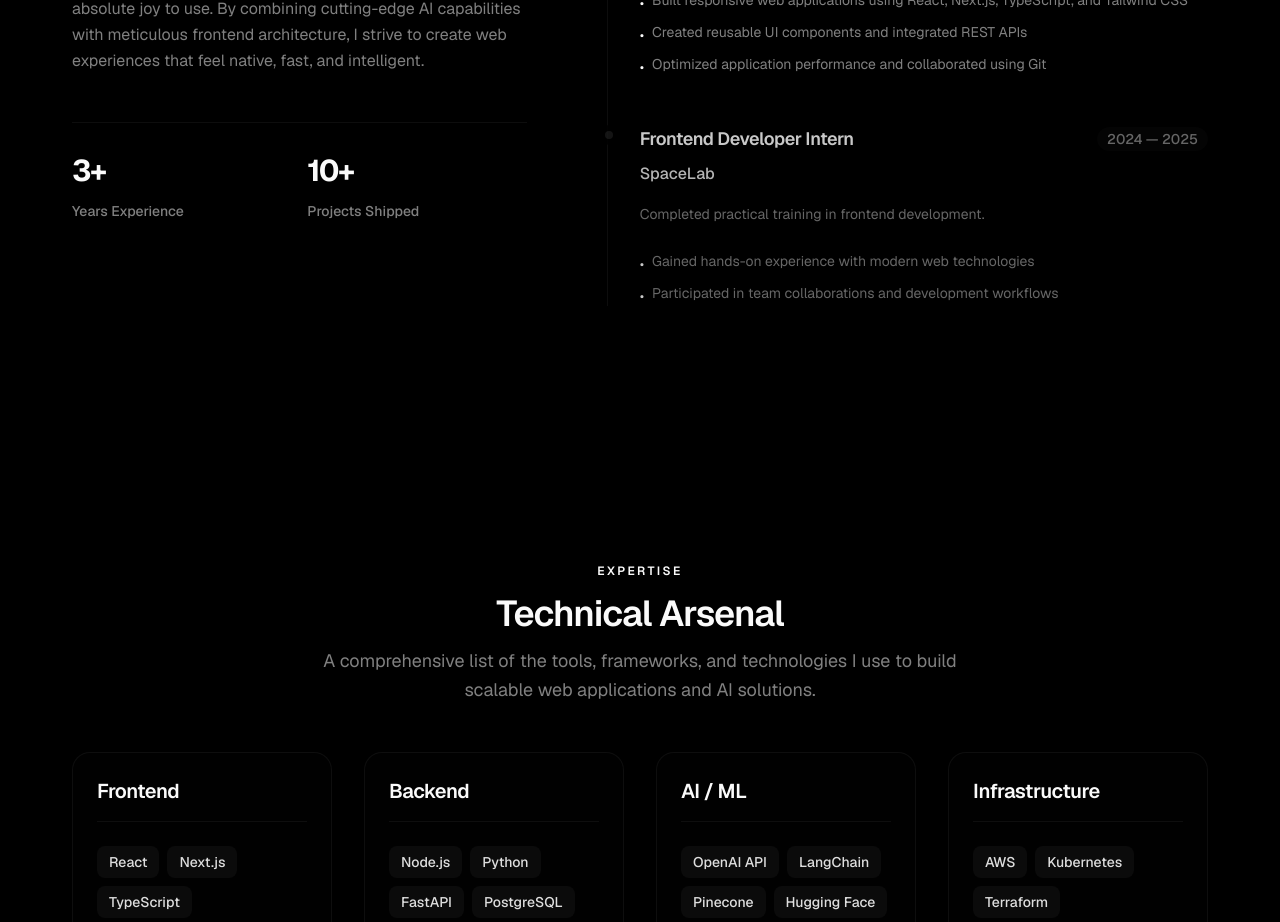
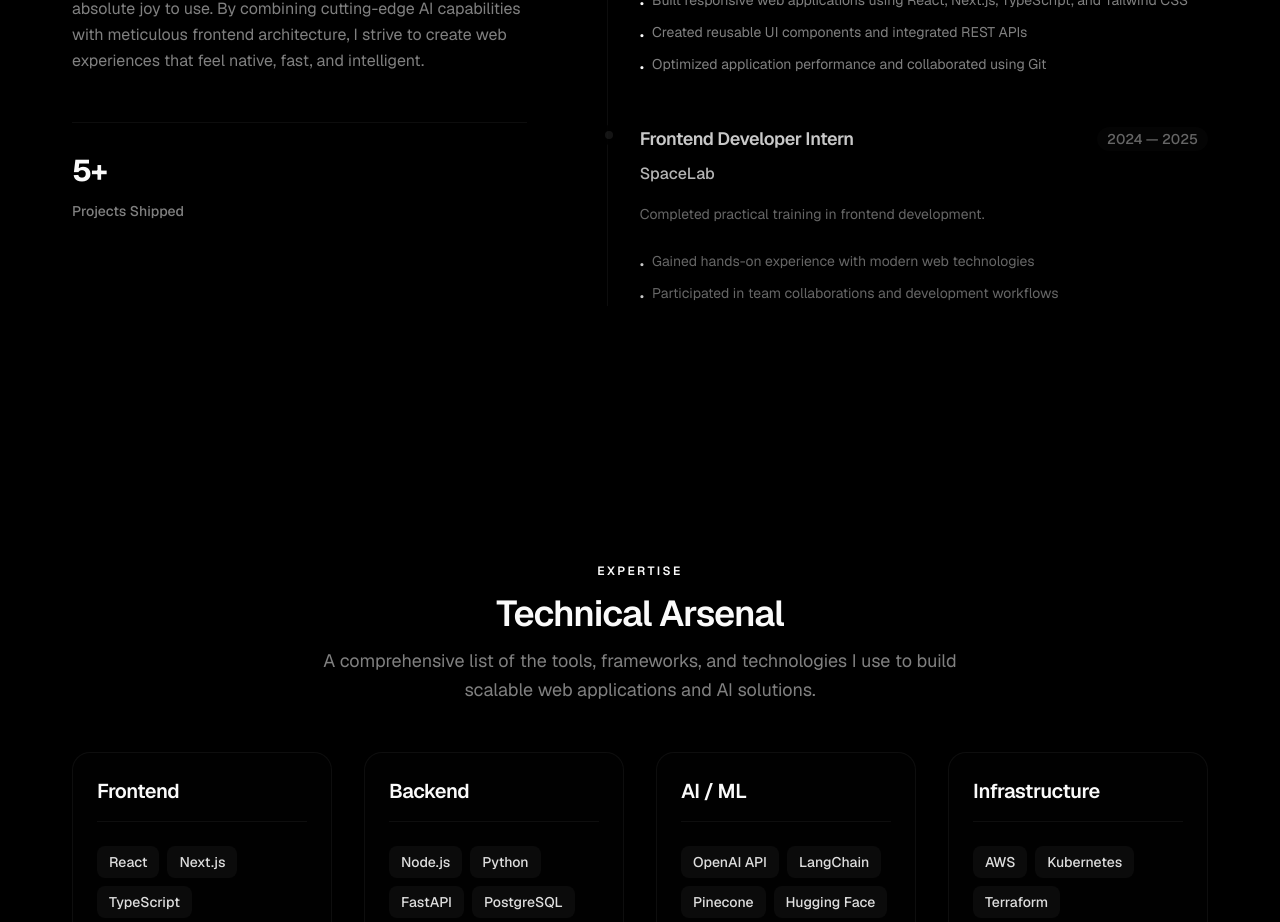
Before and after one commit to kok-o/my-site, a Next.js app: page / in a window 1280 px wide. Shown: the part 2260-3182 px from the top of the page. Built offline with nearby package versions, Linux system fonts and the light colour scheme.

Commit message:
Remove years of experience and update projects shipped count

```diff
--- a/components/about.tsx
+++ b/components/about.tsx
@@ -36,13 +36,9 @@ export function About() {
             </div>
 
             {/* Stats / Highlights (Static for now, can be data-driven later) */}
-            <div className="mt-6 grid grid-cols-2 gap-4 border-t border-border/50 pt-6">
+            <div className="mt-6 grid grid-cols-1 gap-4 border-t border-border/50 pt-6">
               <div>
-                <p className="text-3xl font-bold tracking-tighter text-foreground">3+</p>
-                <p className="mt-1 text-sm font-medium text-muted-foreground">Years Experience</p>
-              </div>
-              <div>
-                <p className="text-3xl font-bold tracking-tighter text-foreground">10+</p>
+                <p className="text-3xl font-bold tracking-tighter text-foreground">5+</p>
                 <p className="mt-1 text-sm font-medium text-muted-foreground">Projects Shipped</p>
               </div>
             </div>
```
